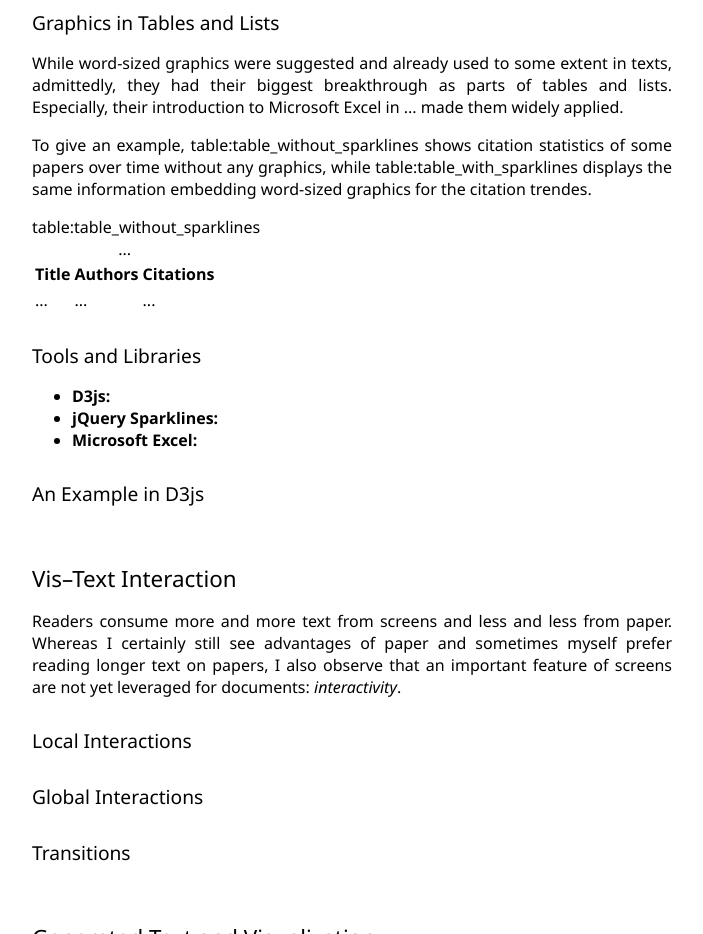
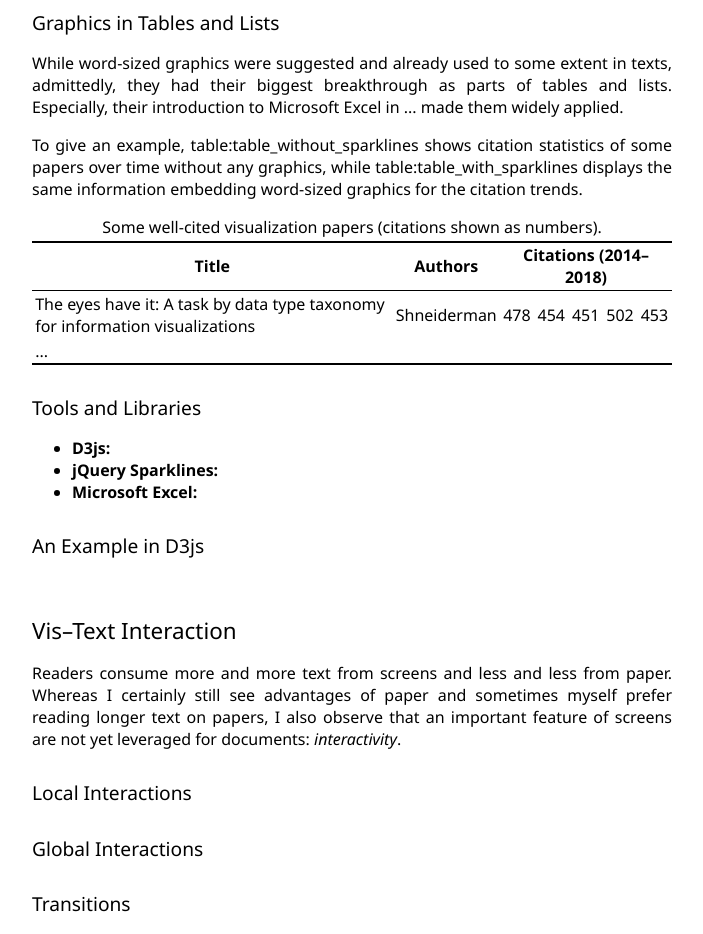
Before and after one commit to fabian-beck/integrating-vis-text, a plain HTML site: page index.html in a window 1280 px wide. Shown: the part 940-1874 px from the top of the page, without its empty margins (288-991 px from the left). Drawn offline with Linux system fonts and the light colour scheme.

Commit message:
Basic table formatting

```diff
--- a/index.html
+++ b/index.html
@@ -36,19 +36,25 @@
 
         <p>While word-sized graphics were suggested and already used to some extent in texts, admittedly, they had their biggest breakthrough as parts of <keyword>tables</keyword> and <keyword>lists</keyword>. Especially, their introduction to <keyword>Microsoft Excel</keyword> in ... made them widely applied.</p>
 
-        <p>To give an example, <ref>table:table_without_sparklines</ref> shows citation statistics of some papers over time without any graphics, while <ref>table:table_with_sparklines</ref> displays the same information embedding word-sized graphics for the citation trendes.</p>
+        <p>To give an example, <ref>table:table_without_sparklines</ref> shows citation statistics of some papers over time without any graphics, while <ref>table:table_with_sparklines</ref> displays the same information embedding word-sized graphics for the citation trends.</p>
 
-        <table>
-            <caption>...</caption>
-            <label>table:table_without_sparklines</label>
+        <table data-label="table:table_without_sparklines">
+            <caption>Some well-cited visualization papers (citations shown as numbers).</caption>
             <tr>
                 <th>Title</th>
                 <th>Authors</th>
-                <th>Citations</th>
+                <th colspan="9">Citations (2014&ndash;2018)</th>
             </tr>
             <tr>
-                <td>...</td>
-                <td>...</td>
+                <td>The eyes have it: A task by data type taxonomy for information visualizations</td>
+                <td>Shneiderman</td>
+                <td>478</td>
+                <td>454</td>
+                <td>451</td>
+                <td>502</td>
+                <td>453</td>
+            </tr>
+            <tr>
                 <td>...</td>
             </tr>
         </table>
--- a/style.css
+++ b/style.css
@@ -55,3 +55,22 @@ h2 {
 p {
     text-align: justify;
 }
+
+table {
+    border-collapse: collapse;
+    border-top: 2px solid black;
+    border-bottom: 2px solid black;
+    width: 100%;
+}
+
+table tr:first-child th {
+    border-bottom: 1px solid black;
+}
+
+table caption {
+    margin-bottom: 0.2em
+}
+
+table th, table td {
+    padding: 0.1em 0.2em;
+}
```
